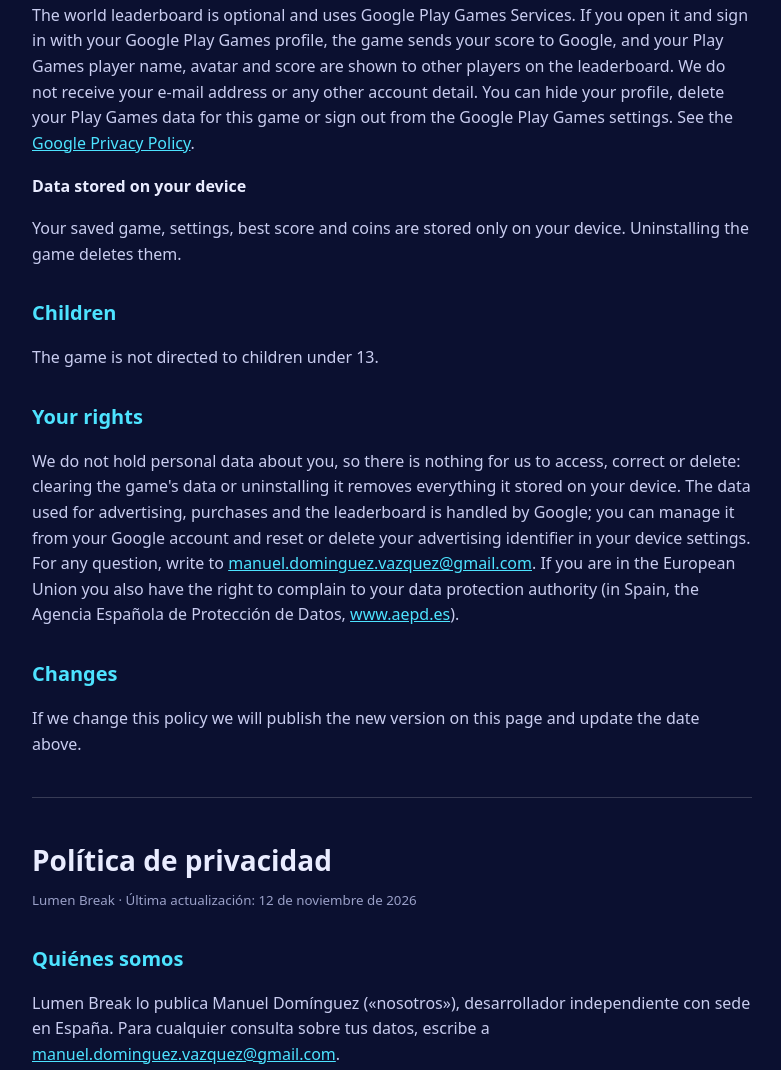
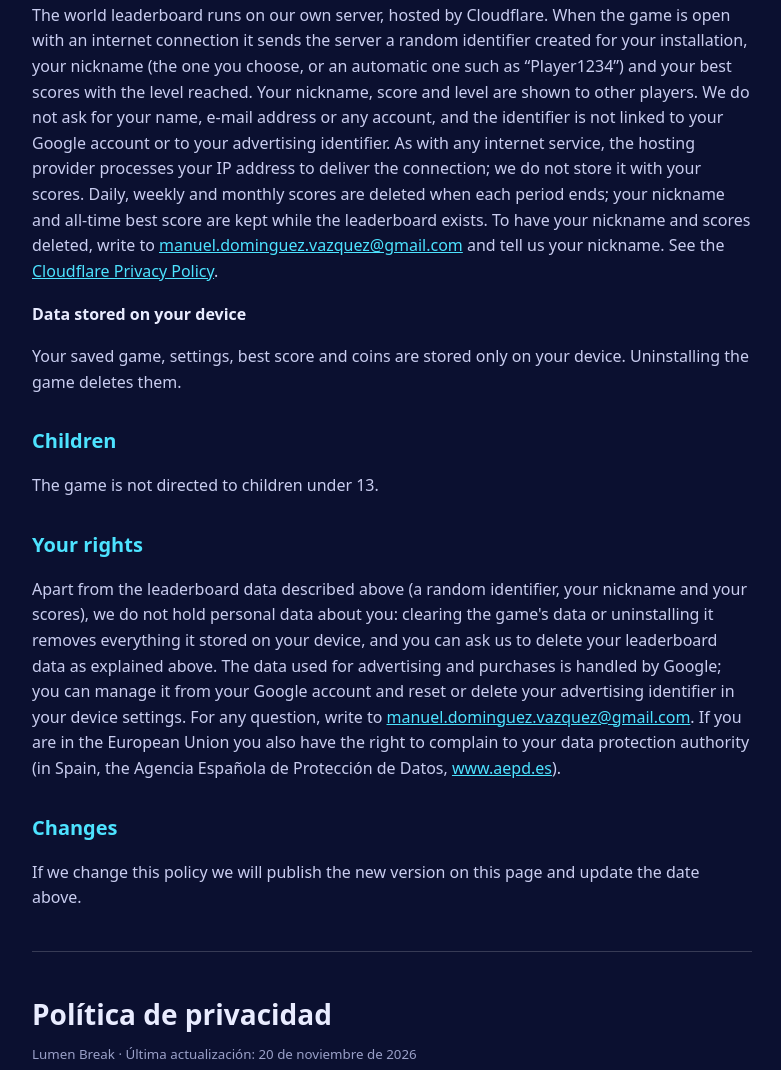
Before and after one commit to manueldominguezvazquez-source/manueldominguezvazquez-source.github.io, a plain HTML site: page lumen-break/privacy.html in a window 1280 px wide. Shown: the part 767-1837 px from the top of the page, without its empty margins (248-1029 px from the left). Drawn offline with Linux system fonts and the light colour scheme.

Commit message:
Política de privacidad: clasificación mundial con servidor propio
Co-Authored-By: Claude Fable 5.2 <noreply@anthropic.com>

```diff
--- a/lumen-break/privacy.html
+++ b/lumen-break/privacy.html
@@ -16,7 +16,7 @@
 <main>
 
 <h1>Privacy Policy</h1>
-<small>Lumen Break · Last updated: 12 November 2026</small>
+<small>Lumen Break · Last updated: 20 November 2026</small>
 
 <h2>Who we are</h2>
 <p>Lumen Break is published by Manuel Domínguez ("we"), an independent developer based in Spain. For any question about your data, write to <a href="mailto:manuel.dominguez.vazquez@gmail.com">manuel.dominguez.vazquez@gmail.com</a>.</p>
@@ -31,7 +31,7 @@
 <p>Coin packs are bought through Google Play. Google handles the payment; we never receive your card or bank details. The game keeps a purchase reference on your device so that each purchase is delivered once.</p>
 
 <h3>World leaderboard</h3>
-<p>The world leaderboard is optional and uses Google Play Games Services. If you open it and sign in with your Google Play Games profile, the game sends your score to Google, and your Play Games player name, avatar and score are shown to other players on the leaderboard. We do not receive your e-mail address or any other account detail. You can hide your profile, delete your Play Games data for this game or sign out from the Google Play Games settings. See the <a href="https://policies.google.com/privacy">Google Privacy Policy</a>.</p>
+<p>The world leaderboard runs on our own server, hosted by Cloudflare. When the game is open with an internet connection it sends the server a random identifier created for your installation, your nickname (the one you choose, or an automatic one such as “Player1234”) and your best scores with the level reached. Your nickname, score and level are shown to other players. We do not ask for your name, e-mail address or any account, and the identifier is not linked to your Google account or to your advertising identifier. As with any internet service, the hosting provider processes your IP address to deliver the connection; we do not store it with your scores. Daily, weekly and monthly scores are deleted when each period ends; your nickname and all-time best score are kept while the leaderboard exists. To have your nickname and scores deleted, write to <a href="mailto:manuel.dominguez.vazquez@gmail.com">manuel.dominguez.vazquez@gmail.com</a> and tell us your nickname. See the <a href="https://www.cloudflare.com/privacypolicy/">Cloudflare Privacy Policy</a>.</p>
 
 <h3>Data stored on your device</h3>
 <p>Your saved game, settings, best score and coins are stored only on your device. Uninstalling the game deletes them.</p>
@@ -40,7 +40,7 @@
 <p>The game is not directed to children under 13.</p>
 
 <h2>Your rights</h2>
-<p>We do not hold personal data about you, so there is nothing for us to access, correct or delete: clearing the game's data or uninstalling it removes everything it stored on your device. The data used for advertising, purchases and the leaderboard is handled by Google; you can manage it from your Google account and reset or delete your advertising identifier in your device settings. For any question, write to <a href="mailto:manuel.dominguez.vazquez@gmail.com">manuel.dominguez.vazquez@gmail.com</a>. If you are in the European Union you also have the right to complain to your data protection authority (in Spain, the Agencia Española de Protección de Datos, <a href="https://www.aepd.es">www.aepd.es</a>).</p>
+<p>Apart from the leaderboard data described above (a random identifier, your nickname and your scores), we do not hold personal data about you: clearing the game's data or uninstalling it removes everything it stored on your device, and you can ask us to delete your leaderboard data as explained above. The data used for advertising and purchases is handled by Google; you can manage it from your Google account and reset or delete your advertising identifier in your device settings. For any question, write to <a href="mailto:manuel.dominguez.vazquez@gmail.com">manuel.dominguez.vazquez@gmail.com</a>. If you are in the European Union you also have the right to complain to your data protection authority (in Spain, the Agencia Española de Protección de Datos, <a href="https://www.aepd.es">www.aepd.es</a>).</p>
 
 <h2>Changes</h2>
 <p>If we change this policy we will publish the new version on this page and update the date above.</p>
@@ -48,7 +48,7 @@
 <hr>
 
 <h1>Política de privacidad</h1>
-<small>Lumen Break · Última actualización: 12 de noviembre de 2026</small>
+<small>Lumen Break · Última actualización: 20 de noviembre de 2026</small>
 
 <h2>Quiénes somos</h2>
 <p>Lumen Break lo publica Manuel Domínguez («nosotros»), desarrollador independiente con sede en España. Para cualquier consulta sobre tus datos, escribe a <a href="mailto:manuel.dominguez.vazquez@gmail.com">manuel.dominguez.vazquez@gmail.com</a>.</p>
@@ -63,7 +63,7 @@
 <p>Los paquetes de monedas se compran a través de Google Play. Google gestiona el pago; nosotros nunca recibimos los datos de tu tarjeta ni de tu banco. El juego guarda en tu dispositivo una referencia de cada compra para entregarla una sola vez.</p>
 
 <h3>Clasificación mundial</h3>
-<p>La clasificación mundial es opcional y usa los Servicios de Juegos de Google Play. Si la abres e inicias sesión con tu perfil de Google Play Juegos, el juego envía tu puntuación a Google, y tu nombre de jugador de Play Juegos, tu avatar y tu puntuación se muestran a los demás jugadores en la clasificación. Nosotros no recibimos tu correo electrónico ni ningún otro dato de tu cuenta. Puedes ocultar tu perfil, borrar tus datos de Play Juegos de este juego o cerrar sesión desde los ajustes de Google Play Juegos. Consulta la <a href="https://policies.google.com/privacy?hl=es">Política de Privacidad de Google</a>.</p>
+<p>La clasificación mundial funciona con un servidor propio, alojado en Cloudflare. Cuando el juego está abierto con conexión a internet envía al servidor un identificador aleatorio creado para tu instalación, tu apodo (el que elijas, o uno automático del tipo «Player1234») y tus mejores puntuaciones con el nivel alcanzado. Tu apodo, tu puntuación y tu nivel se muestran a los demás jugadores. No pedimos tu nombre, tu correo electrónico ni ninguna cuenta, y el identificador no está vinculado a tu cuenta de Google ni a tu identificador de publicidad. Como en cualquier servicio de internet, el proveedor del alojamiento trata tu dirección IP para establecer la conexión; nosotros no la guardamos con tus puntuaciones. Las puntuaciones del día, de la semana y del mes se borran al terminar cada periodo; tu apodo y tu mejor puntuación total se conservan mientras exista la clasificación. Para que borremos tu apodo y tus puntuaciones, escribe a <a href="mailto:manuel.dominguez.vazquez@gmail.com">manuel.dominguez.vazquez@gmail.com</a> e indícanos tu apodo. Consulta la <a href="https://www.cloudflare.com/es-es/privacypolicy/">Política de Privacidad de Cloudflare</a>.</p>
 
 <h3>Datos guardados en tu dispositivo</h3>
 <p>La partida guardada, los ajustes, el récord y las monedas se guardan solo en tu dispositivo. Al desinstalar el juego se borran.</p>
@@ -72,7 +72,7 @@
 <p>El juego no está dirigido a menores de 13 años.</p>
 
 <h2>Tus derechos</h2>
-<p>No guardamos datos personales tuyos, así que no hay nada que podamos consultar, corregir o borrar: al borrar los datos del juego o desinstalarlo se elimina todo lo que guardó en tu dispositivo. Los datos que se usan para la publicidad, las compras y la clasificación los gestiona Google; puedes administrarlos desde tu cuenta de Google y restablecer o eliminar tu identificador de publicidad en los ajustes del dispositivo. Para cualquier consulta, escribe a <a href="mailto:manuel.dominguez.vazquez@gmail.com">manuel.dominguez.vazquez@gmail.com</a>. Si estás en la Unión Europea tienes además derecho a reclamar ante tu autoridad de protección de datos (en España, la Agencia Española de Protección de Datos, <a href="https://www.aepd.es">www.aepd.es</a>).</p>
+<p>Aparte de los datos de la clasificación descritos arriba (un identificador aleatorio, tu apodo y tus puntuaciones), no guardamos datos personales tuyos: al borrar los datos del juego o desinstalarlo se elimina todo lo que guardó en tu dispositivo, y puedes pedirnos que borremos tus datos de la clasificación como se explica arriba. Los datos que se usan para la publicidad y las compras los gestiona Google; puedes administrarlos desde tu cuenta de Google y restablecer o eliminar tu identificador de publicidad en los ajustes del dispositivo. Para cualquier consulta, escribe a <a href="mailto:manuel.dominguez.vazquez@gmail.com">manuel.dominguez.vazquez@gmail.com</a>. Si estás en la Unión Europea tienes además derecho a reclamar ante tu autoridad de protección de datos (en España, la Agencia Española de Protección de Datos, <a href="https://www.aepd.es">www.aepd.es</a>).</p>
 
 <h2>Cambios</h2>
 <p>Si cambiamos esta política, publicaremos la nueva versión en esta página y actualizaremos la fecha de arriba.</p>
```
